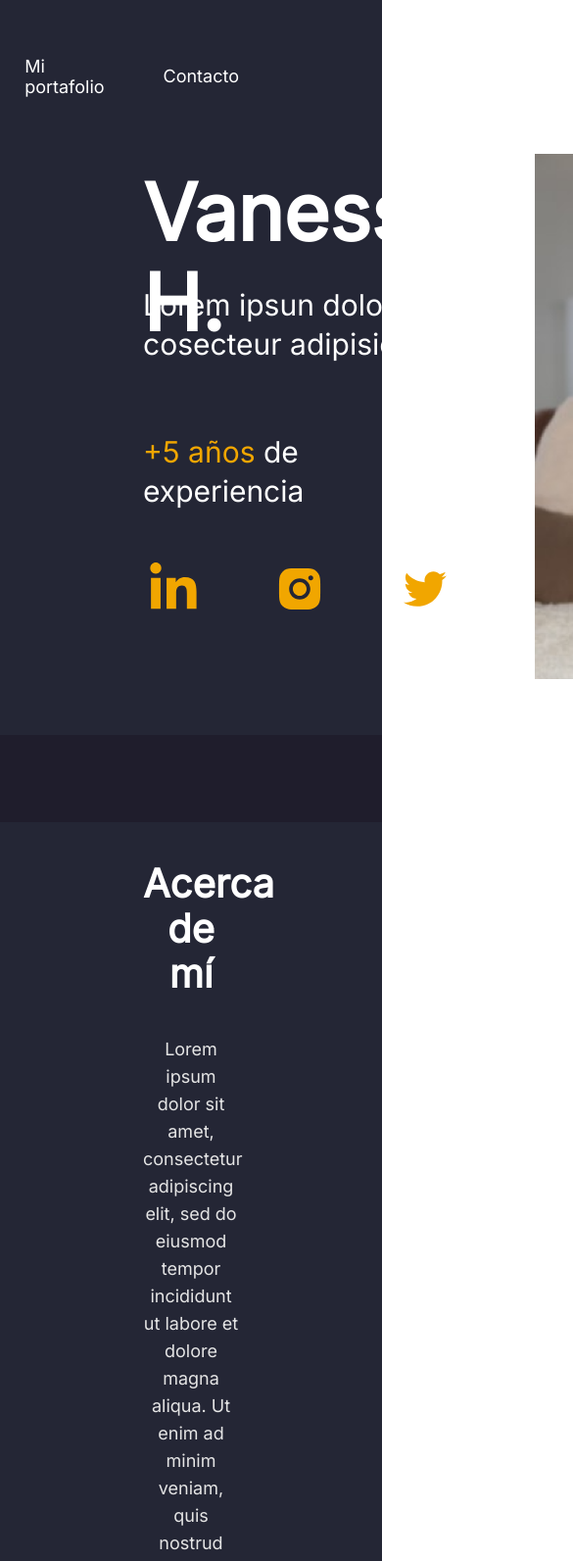
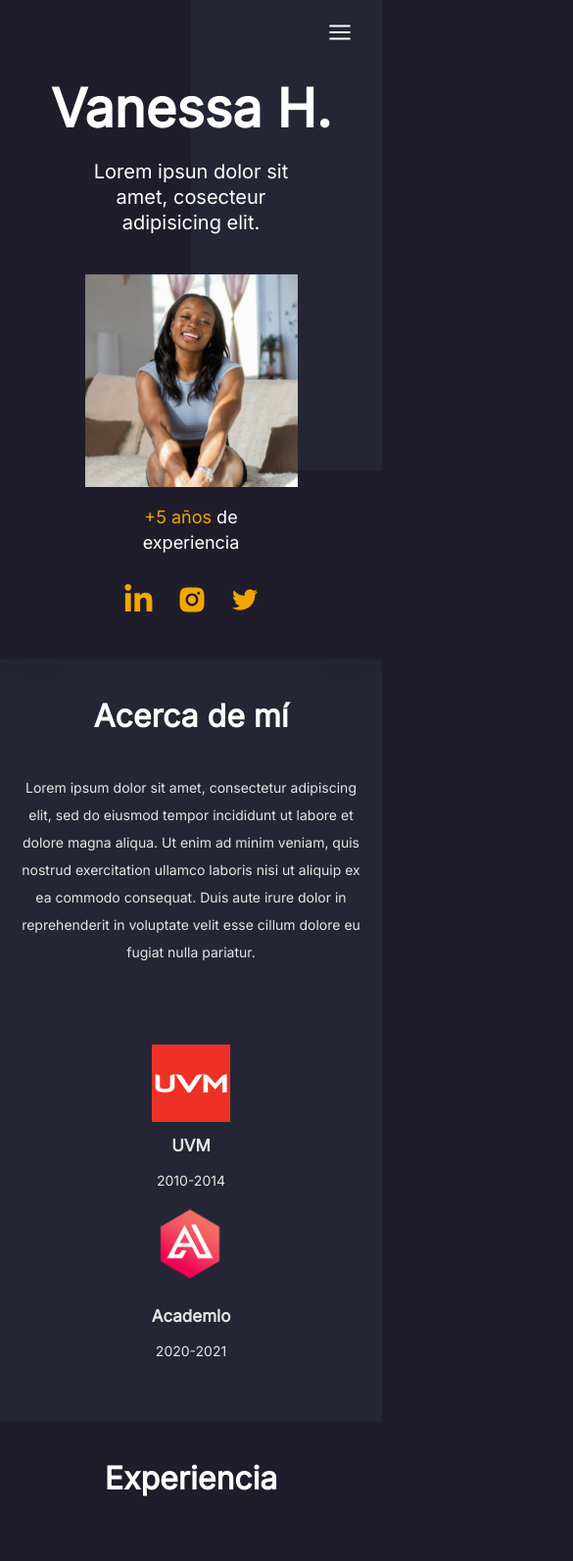
Before and after one commit to armarce/portfolios-academlo, a plain HTML site: page portfolio2/index.html in a window 390 px wide. Shown: the top 1593 px of the page at 98% size, 585 px wide, since content can reach past the window. Drawn offline with nearby package versions, Linux system fonts and the light colour scheme.

Commit message:
Mobile finished

```diff
--- a/portfolio2/css/main.css
+++ b/portfolio2/css/main.css
@@ -7,10 +7,10 @@
     --light-gray: #E5E5E5;
     --gray: #999;
     --white: #FFFFFF;
-    --title-desktop: 80px;
-    --subtitle-desktop: 40px;
-    --subtitle-desktop2: 30px;
-    --subtitle-desktop3: 24px;
+    --title: 80px;
+    --subtitle: 40px;
+    --subtitle2: 30px;
+    --subtitle3: 24px;
     --text2: 17px;
 }
 .orange{
@@ -23,12 +23,12 @@
     font-weight: bold;
 }
 .subtitle2{
-    font-size: var(--subtitle-desktop2);
+    font-size: var(--subtitle2);
     color: var(--light-gray);
     font-weight: bold;
 }
 .subtitle3{
-    font-size: var(--subtitle-desktop3);
+    font-size: var(--subtitle3);
     color: var(--light-gray);
 }
 .text2{
@@ -40,6 +40,7 @@ html{
 body{
     font-size: 16px;
     font-family: 'Inter', sans-serif;
+    background-color: #1F1D2C;
 }
 a{
     text-decoration: none;
@@ -49,7 +50,7 @@ ul{
     padding: 0;
 }
 h2{
-    font-size: var(--subtitle-desktop);
+    font-size: var(--subtitle);
     text-align: center;
     font-weight: bold;
     color: var(--white);
@@ -63,18 +64,35 @@ header{
     max-width: 144.2rem;
     padding: 4rem 14.6rem 14.6rem 14.6rem;
     background-color: var(--dark-gray);
+    box-shadow: rgba(0, 0, 0, 0.25) 0px 0px 30px -12px;
 }
 header nav{
     position: relative;
     z-index: 1;
 }
+header nav input{
+    display: none;
+}
+header nav label{
+    display: none;
+    background-image: url('../icons/menu.svg');
+    background-repeat: no-repeat;
+    background-size: cover;
+    width: 2.6rem;
+    height: 2.6rem;
+    filter: invert(1);
+    position: absolute;
+    margin: 0;
+    top: -2rem;
+    right: -1rem;
+}
 header nav ul{
     display: flex;
-    justify-content: end;
-    align-items: center;
+    justify-content: flex-end;
 }
 header nav ul li{
     padding: 0 0 0 6rem;
+    text-align: center;
 }
 header nav ul li a{
     text-decoration: none;
@@ -98,7 +116,13 @@ header section{
     grid-template-rows: 14.4rem 15rem 14rem 12rem;
     color: var(--white);
 }
-
+header section ul{
+    grid-area: social;
+    display: flex;
+    justify-content: space-between;
+    width: 32rem;
+    padding: 0;
+}
 header section ul li a{
     display: block;
     width: 6.4rem;
@@ -106,12 +130,6 @@ header section ul li a{
     background-repeat: no-repeat;
     background-position: center;
     background-size: 5.4rem;
-}
-header section ul{
-    display: flex;
-    justify-content: space-between;
-    width: 32rem;
-    padding: 0;
 }
 header section ul li a.linkedin{
     background-image: url('../icons/linkedin.svg');
@@ -122,13 +140,16 @@ header section ul li a.instagram{
 header section ul li a.twitter{
     background-image: url('../icons/twitter.svg');
 }
+header section ul li a:hover{
+    opacity: 0.8;
+}
 header section p{
     font-size: 30px;
     line-height: 4rem;
 }
 header section h1{
     grid-area: title;
-    font-size: var(--title-desktop);
+    font-size: var(--title);
 }
 header section p#info{
     grid-area: info;
@@ -161,11 +182,12 @@ main{
     margin: 0 auto;
     max-width: 144.2rem;
     padding: 0;
+    box-shadow: rgba(0, 0, 0, 0.25) 0px 0px 30px -12px;
 }
 main #about{
     text-align: center;
     background-color: var(--dark-blue);
-    padding: 4rem 14.6rem 14.6rem 14.6rem;
+    padding: 4rem 14.6rem 6rem 14.6rem;
 }
 main #about p{
     margin: 0 auto;
@@ -292,6 +314,7 @@ main #portfolio ul{
     display: grid;
     grid-template-columns: repeat(auto-fit, minmax(540px, 1fr));
     justify-content: center;
+    justify-items: center;
     row-gap: 9rem;
     column-gap: 2rem;
 }
@@ -328,7 +351,7 @@ main #contact ul li{
     display: flex;
     flex-direction: column;
     align-items: center;
-    row-gap: 2rem;
+    line-height: 3rem;
 }
 main #contact ul li img{
     width: 110px;
@@ -354,15 +377,88 @@ footer p a{
 footer p a:hover{
     text-decoration: underline;
 }
-/*
 
-@media (max-width: 70rem) {
-    header nav ul{
-        flex-direction: column;
+@media screen and (max-width: 1400px){
+    header #box{
+        width: 42rem;
+        height: 68rem;
     }
     header section{
-        max-width: 70rem;
+        height: 48rem;
+    }
+    header section img{
+        padding-top: 1rem;
+        width: 47rem;
         height: auto;
+        aspect-ratio: 1/1;
+    }
+}
+@media screen and (max-width: 1200px){
+    :root{
+        --title: 60px;
+        --subtitle: 36px;
+        --subtitle2: 26px;
+        --subtitle3: 20px;
+        --text2: 17px;
+    }
+    header{
+        padding: 4rem 4rem 14.6rem 4rem;
+    }
+    #info{
+        font-size: var(--subtitle2);
+    }
+}
+@media screen and (max-width: 900px){
+    :root{
+        --title: 54px;
+        --subtitle: 32px;
+        --subtitle2: 24px;
+        --subtitle3: 20px;
+        --subtitle4: 18px;
+        --text2: 17px;
+        --text3: 14px;
+        --text4: 12px;
+        --text5: 10px;
+    }
+    header #box{
+        width: 50%;
+        height: 48rem;
+    }
+    header{
+        height: auto;
+        padding-bottom: 0;
+    }
+    header nav{
+        z-index: 4;
+    }
+    header nav ul{
+        position: fixed;
+        flex-direction: column;
+        justify-content: flex-start;
+        top: 5rem;
+        height: 100vh;
+        left: -100%;
+        text-align: center;
+        transition: all 0.5s;
+        background-color: #C6C6C6;
+        padding: 2rem 0 0 0;
+        width: 100%;
+        gap: 2rem;
+    }
+    header nav ul li a, header nav ul li a.orange{
+        color: var(--dark-gray);
+    }
+    header nav ul li a:hover{
+        color: var(--light-gray);
+    }
+    header nav label{
+        display: block;
+    }
+    header section{
+        z-index: 1;
+        padding-top: 4rem;
+        height: auto;
+        gap: 0;
         grid-template-areas:'title'
                             'info'
                             'photo'
@@ -370,31 +466,164 @@ footer p a:hover{
                             'social'
         ;
         grid-template-columns: 1fr;
-        gap: 1rem;
-        grid-template-rows: none;
-    }
-    header section figure{
-        margin: 0 auto;
-        background-image: url('../logos-Imagenes/photo-mobile.png');
-        border: 1px solid red;
-        width: 200px;
-        height: 213px;
-
+        justify-items: center;
+        grid-template-rows: auto auto auto 1fr 1fr;
     }
     header section h1{
-        text-align: center;
-    }
-    header section p#info{
-        margin: 0 auto;
-        width: 40rem;
-    }
-    header section p#experiencia{
-        width: 100%;
-        text-align: center;
+        margin: 0;
     }
     header section ul{
         margin: 0 auto;
     }
+    header section p#info{
+        grid-area: info;
+        padding: 0 1rem;
+        font-size: var(--subtitle3);
+        font-weight: normal;
+        width: 16ch;
+        line-height: 2.6rem;
+        text-align: center;
+        margin-bottom: 0;
+    }
+    header section p#experiencia{
+        font-size: var(--subtitle4);
+        width: 16ch;
+        line-height: 2.6rem;
+        text-align: center;
+    }
+    header section img{
+        padding-top: 0;
+        width: 70%;
+        height: auto;
+    }
+    header section ul{
+        width: 16rem;
+        padding: 0;
+    }
+    header section ul li a{
+        width: 5.4rem;
+        height: 5.4rem;
+        background-size: 3.2rem;
+    }
+    main #about{
+        text-align: center;
+        background-color: var(--dark-blue);
+        padding: 4rem 1.6rem 6rem 1.6rem;
+    }
+    main #about p{
+        font-size: var(--text3);
+    }
+    main #about ul{
+        flex-direction: column;
+        align-items: center;
+        margin: 0 auto;
+        padding-top: 4rem;
+        justify-content: space-between;
+        gap: 0rem;
+        max-width: 60rem;
+    }
+    main #about ul li{
+        align-items: center;
+    }
+    main #about ul li span{
+        font-size: var(--text3);
+        line-height: 2.4rem;
+    }
+    main #about ul li span.subtitle2{
+        font-size: var(--text2);
+    }
+    main #about ul li img{
+        width: 8rem;
+        height: auto;
+    }
+    main #experience{
+        padding: 4rem 4rem 1rem 4rem;
+    }
+    main #experience ul li{
+        row-gap: 0;
+        grid-template-columns: 1.2fr 1.6fr 1fr;
+    }
+    main #experience ul li img{
+        width: 6rem;
+        height: 6rem;
+    }
+    main #experience ul li .subtitle2{
+        font-size: var(--text2);
+    }
+    main #experience ul li .subtitle3{
+        font-size: var(--text3);
+    }
+    main #experience ul li .text2{
+        font-size: var(--text5);
+    }
+    main #skills{
+        height: auto;
+    }
+    main #skills ul{
+        margin: 0 auto;
+        max-width: 86rem;
+        padding: 0 3rem;
+    }
+    main #skills ul li span.orange{
+        font-size: var(--subtitle);
+        padding-right: 4rem;
+    }
+    main #skills ul li span.subtitle2{
+        font-size: var(--subtitle4);
+        line-height: 2.4rem;
+    }
+    main #skills #background{
+        width: 70%;
+        height: 99%;
+    }
+    main #portfolio{
+        padding: 0 2rem 7rem  2rem;
+    }
+    main #portfolio ul{
+        row-gap: 6rem;
+    }
 
+    main #portfolio ul li{
+        width: 290px;
+        height: 240px;
+        padding: 2rem 4rem 0 1rem;
+    }
+    main #portfolio ul li:nth-child(even){
+        height: 240px;
+    }
+    main #portfolio ul li a img{
+        width: 320px;
+        height: 260px;
+    }
+    main #contact{
+        padding: 0rem 2rem 6rem 2rem;
+    }
+    main #contact ul{
+        display: flex;
+        flex-direction: column;
+        margin: 0 auto;
+        width: auto;
+    }
+    main #contact ul li img{
+        width: 90px;
+        height: 90px;
+        margin-top: 4rem;
+        margin-bottom: 1.2rem;
+    }
+    main #contact ul li span{
+        line-height: 3rem;
+    }
+    main #contact ul li span.subtitle3{
+        font-size: var(--subtitle5);
+    }
+    main #contact ul li span.text2{
+        font-size: var(--text3);
+    }
+    footer{
+        height: 8rem;
+        padding: 0rem 2rem 0rem 2rem;
+    }
+    footer p.text2{
+        font-size: var(--text3);
+    }
 }
-*/
--- a/portfolio2/index.html
+++ b/portfolio2/index.html
@@ -10,6 +10,8 @@
     <body>
         <header>
             <nav>
+                <input type="checkbox" id="checkbox"/>
+                <label for="checkbox"></label>
                 <ul>
                     <li><a href="#home" class="orange">Home</a></li>
                     <li><a href="#about">Acerda de mi</a></li>
@@ -24,15 +26,9 @@
                 <p id="info">Lorem ipsun dolor sit amet, cosecteur adipisicing elit.</p>
                 <p id="experiencia"><span class="orange">+5 años</span> de experiencia</p>
                 <ul>
-                    <li>
-                        <a href="#" class="linkedin"></a>
-                    </li>
-                    <li>
-                        <a href="#" class="instagram"></a>
-                    </li>
-                    <li>
-                        <a href="#" class="twitter"></a>
-                    </li>
+                    <li><a href="#" class="linkedin"></a></li>
+                    <li><a href="#" class="instagram"></a></li>
+                    <li><a href="#" class="twitter"></a></li>
                 </ul>
                 <img src="./logos-imagenes/photo-desktop.png"/>
             </section>
@@ -121,5 +117,6 @@
                 <p class="text2">Hecho ❤ con en <a href="https://academlo.com/">Academlo</a></p>
             </footer>
         </main>
+        <script src="./js/main.js"></script>
     </body>
 </html>
--- /dev/null
+++ b/portfolio2/js/main.js
@@ -0,0 +1,16 @@
+
+const list = document.querySelector('header nav ul');
+const links = document.querySelectorAll('header nav ul li a');
+
+links.forEach(a => {
+    a.addEventListener('click', e => {
+        list.style.left = '-100%';
+        document.getElementById("checkbox").checked = false;
+    });
+});
+
+document.getElementById("checkbox").addEventListener("change", e => {
+
+    e.target.checked ? list.style.left = '0': list.style.left = '-100%';
+
+});
```
Also changed, not shown: portfolio2/Propuesta 2 mobile.jpg (added), portfolio2/vectors/Rectangle 33-1.svg (renamed from portfolio2/Vectores/Rectangle 33-1.svg), portfolio2/vectors/Rectangle 34-1.svg (renamed from portfolio2/Vectores/Rectangle 34-1.svg), portfolio2/vectors/Rectangle 34.svg (renamed from portfolio2/Vectores/Rectangle 34.svg), portfolio2/vectors/rectangle.svg (renamed from portfolio2/Vectores/Rectangle 33.svg).
